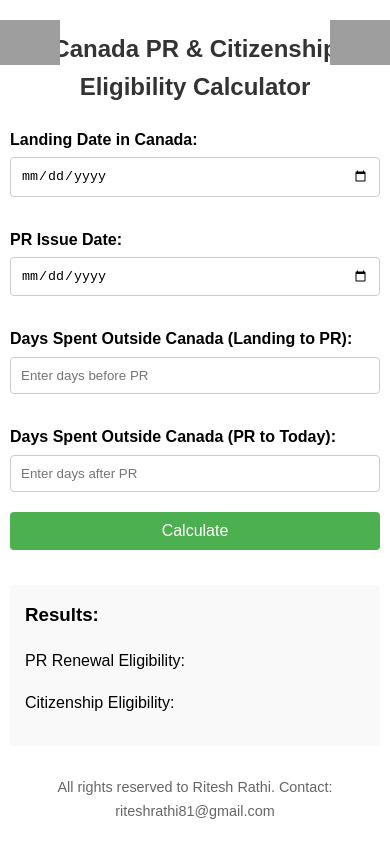
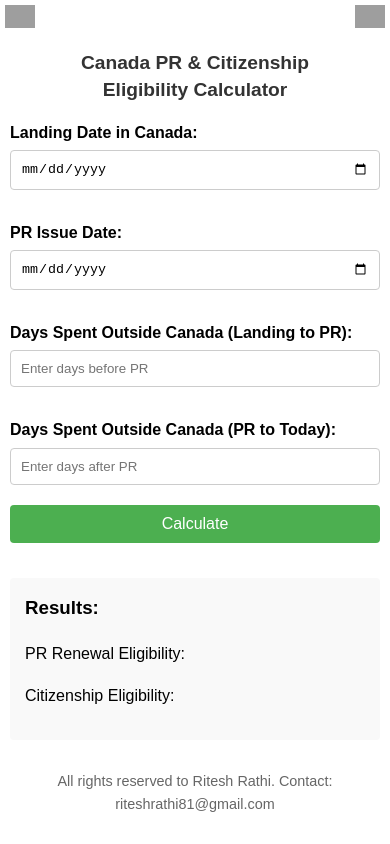
Before and after one commit to RiteshCTS/cpcecalculculator.github.io, a plain HTML site: page index.html in a window 390 px wide. Drawn offline with Linux system fonts and the light colour scheme; grey boxes are pictures that could not be loaded.

Commit message:
Update index.html

```diff
--- a/index.html
+++ b/index.html
@@ -12,10 +12,12 @@
             margin: 0 auto;
             line-height: 1.6;
             position: relative;
+            padding-top: 80px; /* Added space for flags */
         }
         h2 {
             text-align: center;
             color: #333;
+            margin-top: 0;
         }
         label {
             display: block;
@@ -51,15 +53,15 @@
         }
         .flag-left {
             position: absolute;
-            left: 0;
-            top: 20px;
-            width: 100px;
+            left: 10px;
+            top: 10px;
+            width: 80px;
         }
         .flag-right {
             position: absolute;
-            right: 0;
-            top: 20px;
-            width: 100px;
+            right: 10px;
+            top: 10px;
+            width: 80px;
         }
         footer {
             text-align: center;
@@ -70,12 +72,22 @@
         @media (max-width: 600px) {
             body {
                 padding: 10px;
+                padding-top: 50px; /* Reduced padding for smaller flags */
             }
             h2 {
-                font-size: 1.5em;
+                font-size: 1.2em; /* Smaller heading */
+                padding: 0 40px; /* Space for flags */
+                line-height: 1.4;
             }
             .flag-left, .flag-right {
-                width: 60px;
+                width: 30px; /* Much smaller flags for mobile */
+                top: 5px;
+            }
+            .flag-left {
+                left: 5px;
+            }
+            .flag-right {
+                right: 5px;
             }
         }
     </style>
```
